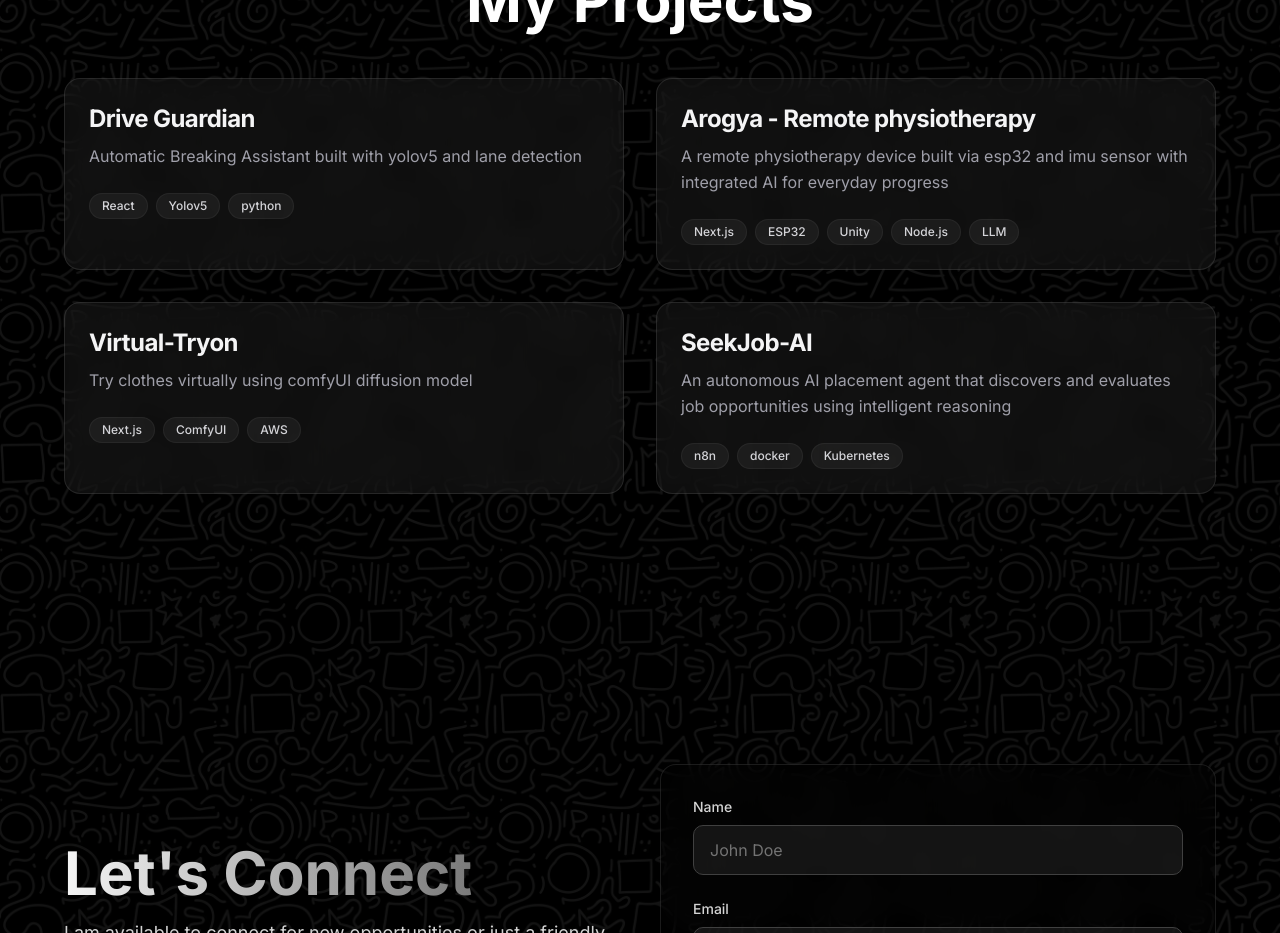
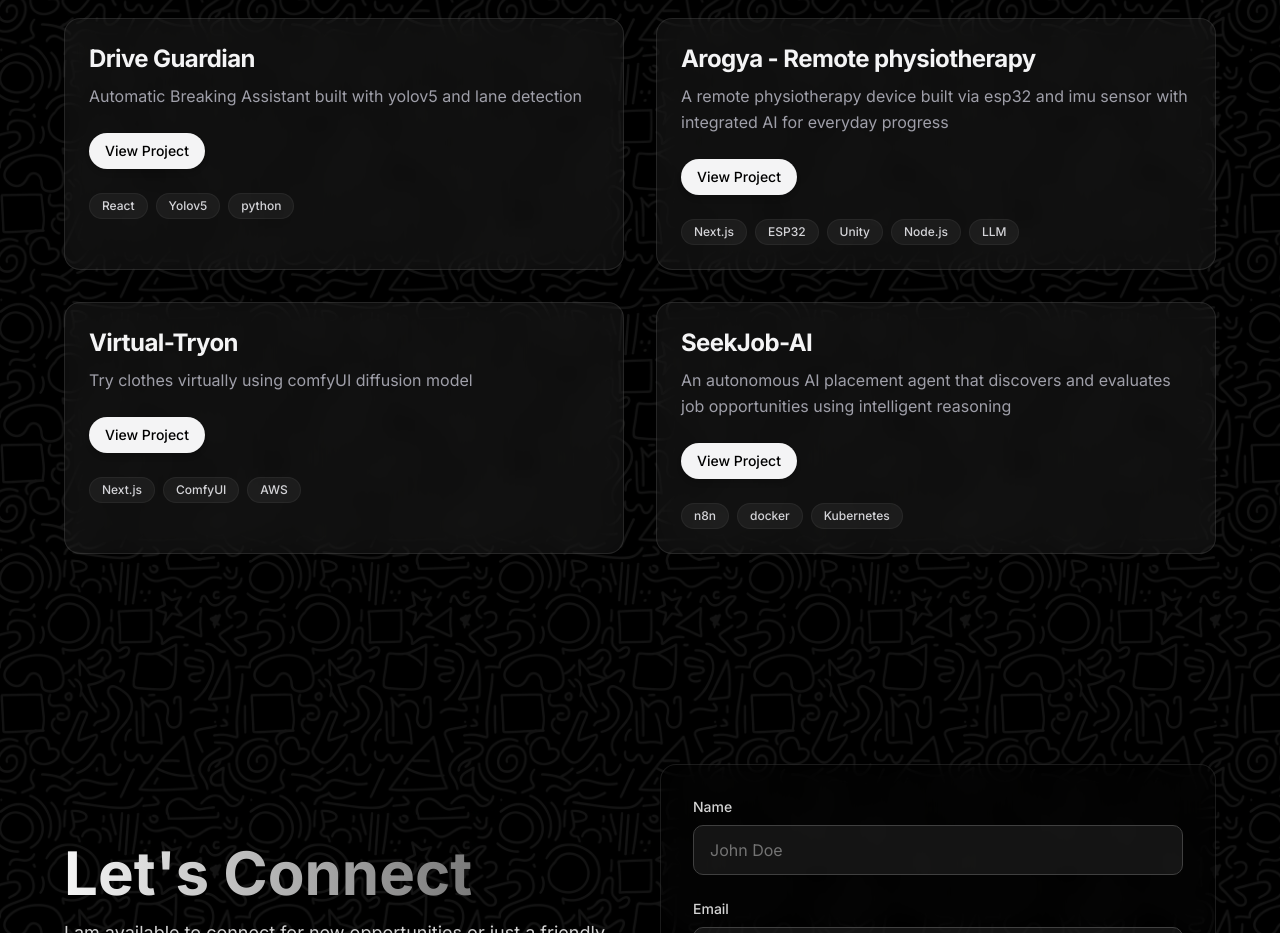
Before and after one commit to DhruvK278/Portfolio_website, a Next.js app: page / in a window 1280 px wide. Shown: the part 1940-2873 px from the top of the page. Built offline with nearby package versions, Linux system fonts and the light colour scheme.

Commit message:
added project link

```diff
--- a/src/components/projects.tsx
+++ b/src/components/projects.tsx
@@ -8,21 +8,25 @@ const projects = [
     title: "Drive Guardian",
     description: "Automatic Breaking Assistant built with yolov5 and lane detection",
     tags: ["React", "Yolov5", "python"],
+    link: "https://github.com/rohan-pandeyy/drive-guardian",
   },
   {
     title: "Arogya - Remote physiotherapy",
     description: "A remote physiotherapy device built via esp32 and imu sensor with integrated AI for everyday progress",
     tags: ["Next.js", "ESP32", "Unity", "Node.js", "LLM"],
+    link: "https://github.com/rohan-pandeyy/Arogya",
   },
   {
     title: "Virtual-Tryon",
     description: "Try clothes virtually using comfyUI diffusion model",
     tags: ["Next.js", "ComfyUI", "AWS"],
+    link: "https://github.com/DhruvK278/Ai-Virtual-tryon",
   },
   {
     title: "SeekJob-AI",
     description: "An autonomous AI placement agent that discovers and evaluates job opportunities using intelligent reasoning",
     tags: ["n8n", "docker", "Kubernetes"],
+    link: "https://github.com/DhruvK278/SeekJob-AI",
   },
 ];
 
@@ -55,6 +59,17 @@ export function Projects() {
               {project.description}
             </p>
 
+            <div className="mb-6">
+              <a
+                href={project.link}
+                target="_blank"
+                rel="noopener noreferrer"
+                className="inline-flex items-center justify-center rounded-full bg-black dark:bg-zinc-100 px-4 py-2 text-sm font-medium text-white dark:text-black transition-transform hover:scale-105 active:scale-95 shadow-md hover:shadow-lg"
+              >
+                View Project
+              </a>
+            </div>
+
             <div className="flex flex-wrap gap-2">
               {project.tags.map((tag, tagIndex) => (
                 <span
```
